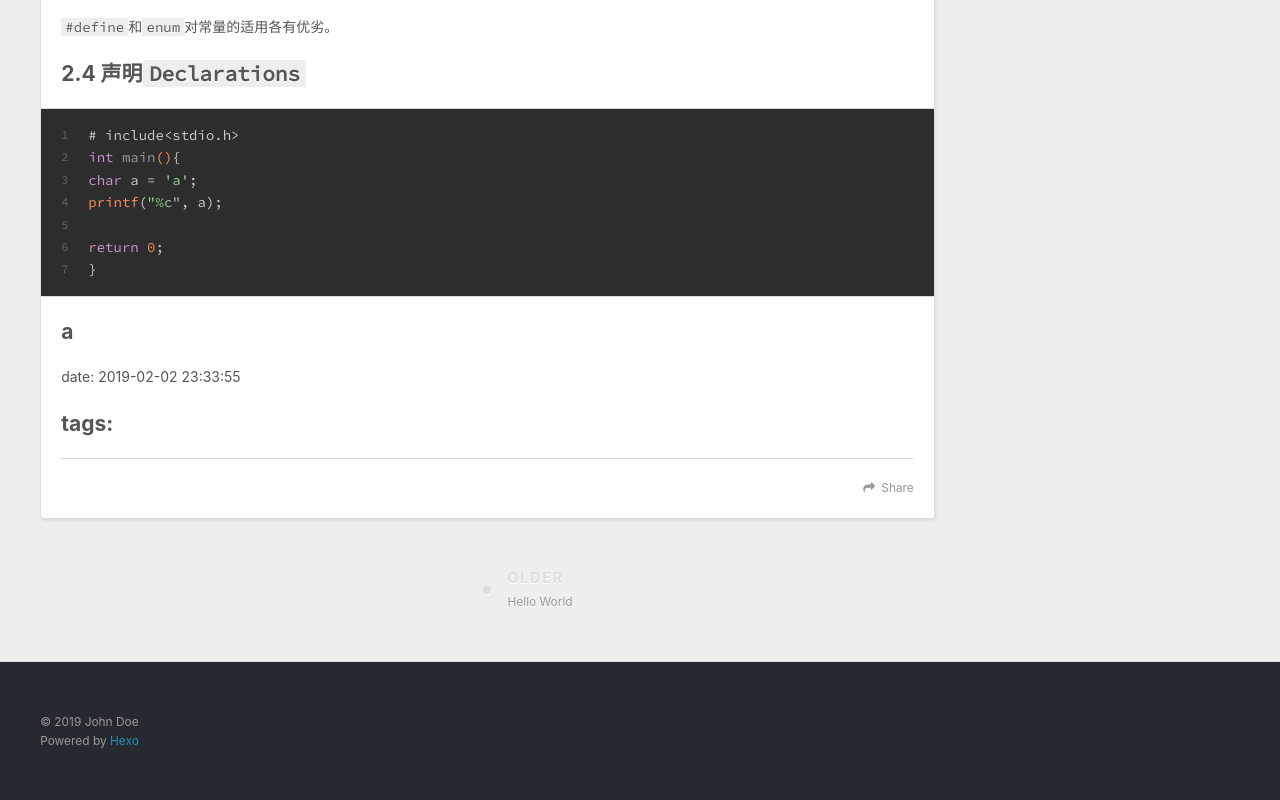
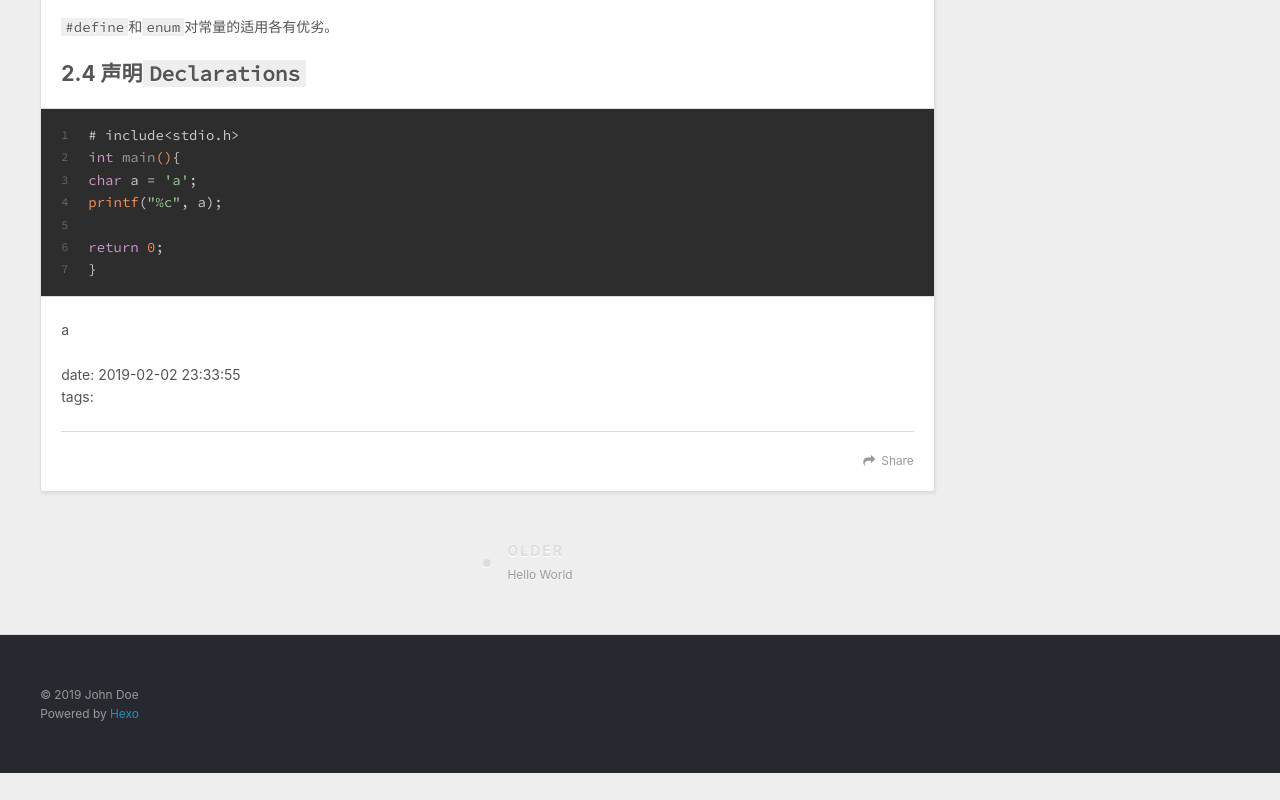
Before and after one commit to nightkitty/nightkitty.github.io, a plain HTML site: page 2019/02/02/my-first-blob-with-hexo/index.html in a window 1280 px wide. Shown: the part 4972-5772 px from the top of the page. After the commit the page ends 5745 px from the top, so only its background shows below. Drawn offline with nearby package versions, Linux system fonts and the light colour scheme.

Commit message:
Site updated: 2019-02-02 23:49:48

```diff
--- a/2019/02/02/my-first-blob-with-hexo/index.html
+++ b/2019/02/02/my-first-blob-with-hexo/index.html
@@ -14,7 +14,7 @@
 <meta property="og:site_name" content="Hexo">
 <meta property="og:description" content="types(类型) operators(运算符) expressions(表达式) 数据对象data objects分常量constants 和变量variables 声明语句declarations 声明data的type 符号常量 symbolic constants 1.变量命名规则变量只能通过大写upper字母、小写lower字母、数字digits、组成，并且变量首位必须为字母lette">
 <meta property="og:locale" content="default">
-<meta property="og:updated_time" content="2019-02-02T15:45:29.391Z">
+<meta property="og:updated_time" content="2019-02-02T15:49:39.550Z">
 <meta name="twitter:card" content="summary">
 <meta name="twitter:title" content="my first blob with hexo">
 <meta name="twitter:description" content="types(类型) operators(运算符) expressions(表达式) 数据对象data objects分常量constants 和变量variables 声明语句declarations 声明data的type 符号常量 symbolic constants 1.变量命名规则变量只能通过大写upper字母、小写lower字母、数字digits、组成，并且变量首位必须为字母lette">
@@ -184,8 +184,9 @@
 <figure class="highlight plain"><table><tr><td class="gutter"><pre><span class="line">1</span><br><span class="line">2</span><br><span class="line">3</span><br><span class="line">4</span><br><span class="line">5</span><br><span class="line">6</span><br><span class="line">7</span><br><span class="line">8</span><br></pre></td><td class="code"><pre><span class="line">\*没有显式说明的情况下，`enum`类型中第一枚举名的值为0，第二个为1，依次类推。*\</span><br><span class="line">enum boolean &#123;NO, YES&#125;;</span><br><span class="line">enum escapes &#123;ALERT = &apos;\a&apos;, BACKSPACE = &apos;\b&apos;, TAB = &apos;\t&apos;,</span><br><span class="line">NEWLINE = &apos;\n&apos;, VTAB = &apos;\v&apos;, RETURN = &apos;\r&apos; &#125;;</span><br><span class="line"></span><br><span class="line">\*只指定了部分枚举名的值，那么未指定值的枚举名的值将依着最后一个指定值向后递增。*\</span><br><span class="line">enum months &#123;JAN = 1, FEB, MAR, APR, MAY, JUN,</span><br><span class="line">JUL, AUG, SEP, OCT, NOV, DEC &#125;;</span><br></pre></td></tr></table></figure>
 <p><code>#define</code>和<code>enum</code>对常量的适用各有优劣。</p>
 <h2 id="2-4-声明Declarations"><a href="#2-4-声明Declarations" class="headerlink" title="2.4 声明Declarations"></a>2.4 声明<code>Declarations</code></h2><figure class="highlight c"><table><tr><td class="gutter"><pre><span class="line">1</span><br><span class="line">2</span><br><span class="line">3</span><br><span class="line">4</span><br><span class="line">5</span><br><span class="line">6</span><br><span class="line">7</span><br></pre></td><td class="code"><pre><span class="line"><span class="meta"># <span class="meta-keyword">include</span><span class="meta-string">&lt;stdio.h&gt;</span></span></span><br><span class="line"><span class="function"><span class="keyword">int</span> <span class="title">main</span><span class="params">()</span></span>&#123;</span><br><span class="line"><span class="keyword">char</span> a = <span class="string">'a'</span>;</span><br><span class="line"><span class="built_in">printf</span>(<span class="string">"%c"</span>, a);</span><br><span class="line"></span><br><span class="line"><span class="keyword">return</span> <span class="number">0</span>;</span><br><span class="line">&#125;</span><br></pre></td></tr></table></figure>
-<h2 id="a"><a href="#a" class="headerlink" title="a"></a>a</h2><p>date: 2019-02-02 23:33:55</p>
-<h2 id="tags"><a href="#tags" class="headerlink" title="tags:"></a>tags:</h2>
+<p>a</p>
+<p>date: 2019-02-02 23:33:55<br>tags:</p>
+
 
     </div>
     <footer class="article-footer">
```
Also changed, not shown: index.html (+3 -2 lines).
